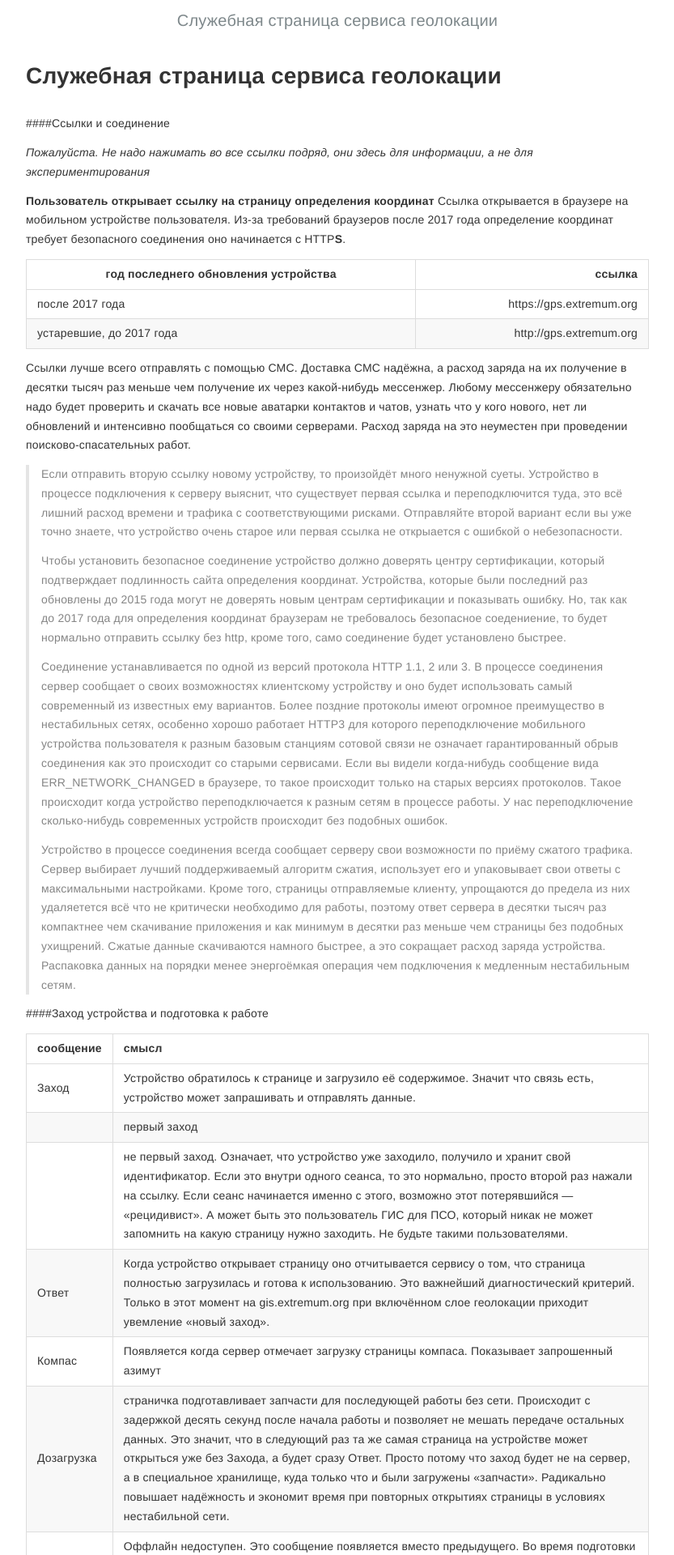
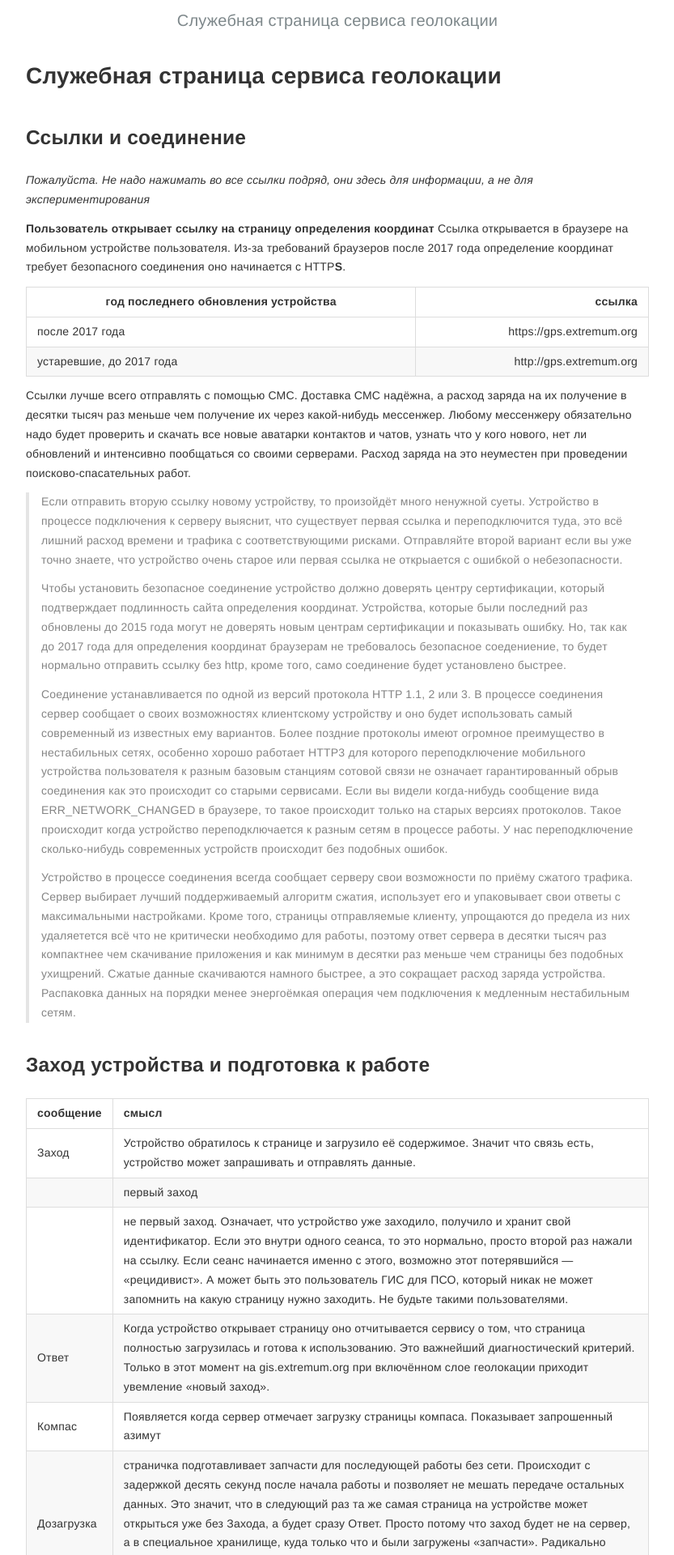
Before and after one commit to extremum-search-and-rescue/help.gis, a Jekyll site: the page built from _posts/2023-08-26-gps-monitoring.md, in a window 1280 px wide. Shown: the top 1920 px of the page at 81% size, without its empty margins (223-1056 px from the left). Built offline with Jekyll 4.4.1, drawn with Linux system fonts in a browser that asks for light colours; some of the changed text lies outside the part shown.

Commit message:
finally fixed headings

```diff
--- a/_posts/2023-08-26-gps-monitoring.md
+++ b/_posts/2023-08-26-gps-monitoring.md
@@ -6,7 +6,7 @@ redirect_from:
   - gps-monitoring.html
 ---
 
-####Ссылки и соединение
+## Ссылки и соединение
 
 *Пожалуйста. Не надо нажимать во все ссылки подряд, они здесь для информации, а не для экспериментирования*
 
@@ -29,7 +29,7 @@ redirect_from:
 > Устройство в процессе соединения всегда сообщает серверу свои возможности по приёму сжатого трафика. Сервер выбирает лучший поддерживаемый алгоритм сжатия, использует его и упаковывает свои ответы с максимальными настройками. Кроме того, страницы отправляемые клиенту, упрощаются до предела из них удаляетется всё что не критически необходимо для работы, поэтому ответ сервера в десятки тысяч раз компактнее чем скачивание приложения и как минимум в десятки раз меньше чем страницы без подобных ухищрений. Сжатые данные скачиваются намного быстрее, а это сокращает расход заряда устройства. Распаковка данных на порядки менее энергоёмкая операция чем подключения к медленным нестабильным сетям.
 
 
-####Заход устройства и подготовка к работе
+## Заход устройства и подготовка к работе
 
 |сообщение|смысл
 -|:-
@@ -48,7 +48,7 @@ redirect_from:
 >Если устройство заходит, но не отчитывается с ним что-то не так. Возможно, это очень старое устройство, тогда это будет видно по номеру версии. А может быть это только что был не потрявшийся, а пришёл какой-нибудь бот, который ищет уязвимости в сайтах. Бот только загружает страницу, но не выполняет её код.
 
 
-####Определение координат
+## Определение координат
 
 |Способ|смысл
 |-|:-|
@@ -61,7 +61,7 @@ redirect_from:
 |3-?|Попытки получить данные высокой точности, обновление каждые несколько секунд. Если данные приходят этим способом, то они и актуальные, и точные настолько насколько это возможно на данном устройстве. В этом режиме устройство всё время будет запрашивать координаты и если с ним идти и оставить устройство включённым, то будет «хвост» из звёздочек геолокации по маршруту движения. Помните, что определение координат энергозатратный процесс, а их отправка удваивает эту величину. Поэтому, отправляются только те местоположения, которые отличаются примерно на десять метров или у них значительно отличается точность. В движении расход батарейки на определение координат и отправку, соответственно, возрастает.
 
 
-####Диагностические сообщения с ошибками
+## Диагностические сообщения с ошибками
 
 |Ошибка|комментарий
 |-|:-|
@@ -71,7 +71,7 @@ redirect_from:
 ||Доступ к местоположению был запрещён (Ошибка: PERMISSION_DENIED) — если до этого уже была ошибка, то увы.
 |POSITION_UNAVAILABLE|Может быть в случае, когда на устройстве нет модуля GPS/GLONASS, так бывает. Стоит проверить что за устройство, если это очень дешёвое устройство, такое может быть порядке вещей, но скорее всего это показывает не просто на то что браузеру запрещено определение местоположения, а оно запрещено либо всем приложениям вообще, либо браузеру, но каким-то очень сложным способом.
 
-####Частые вопросы
+## Частые вопросы
 
 Вопрос: очень много букв, можно попроще?
 Ответ: зайдите на https://gps.extremum.org и включите доступные слои геолокации. Ищите оранжевую звёздочку координат в примерном районе местонахождения потерявшегося.
```
